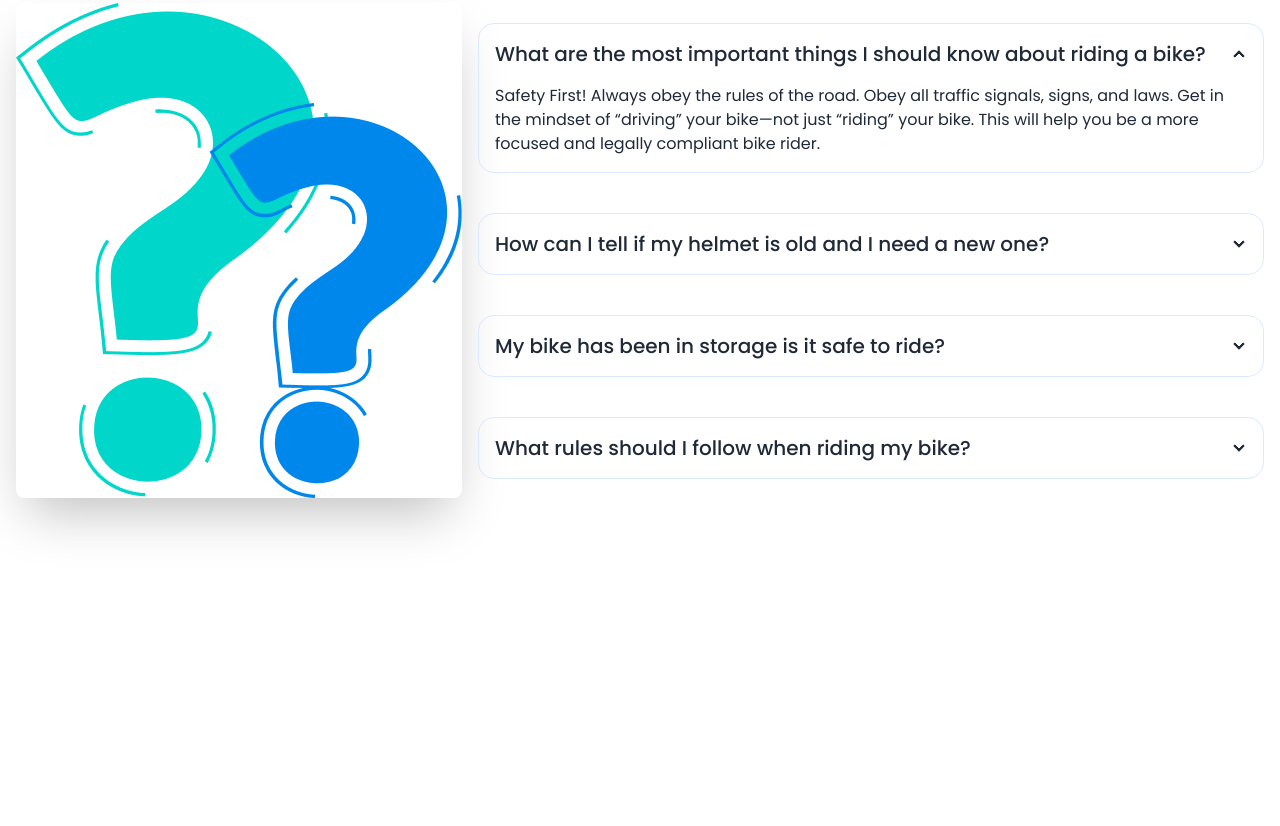
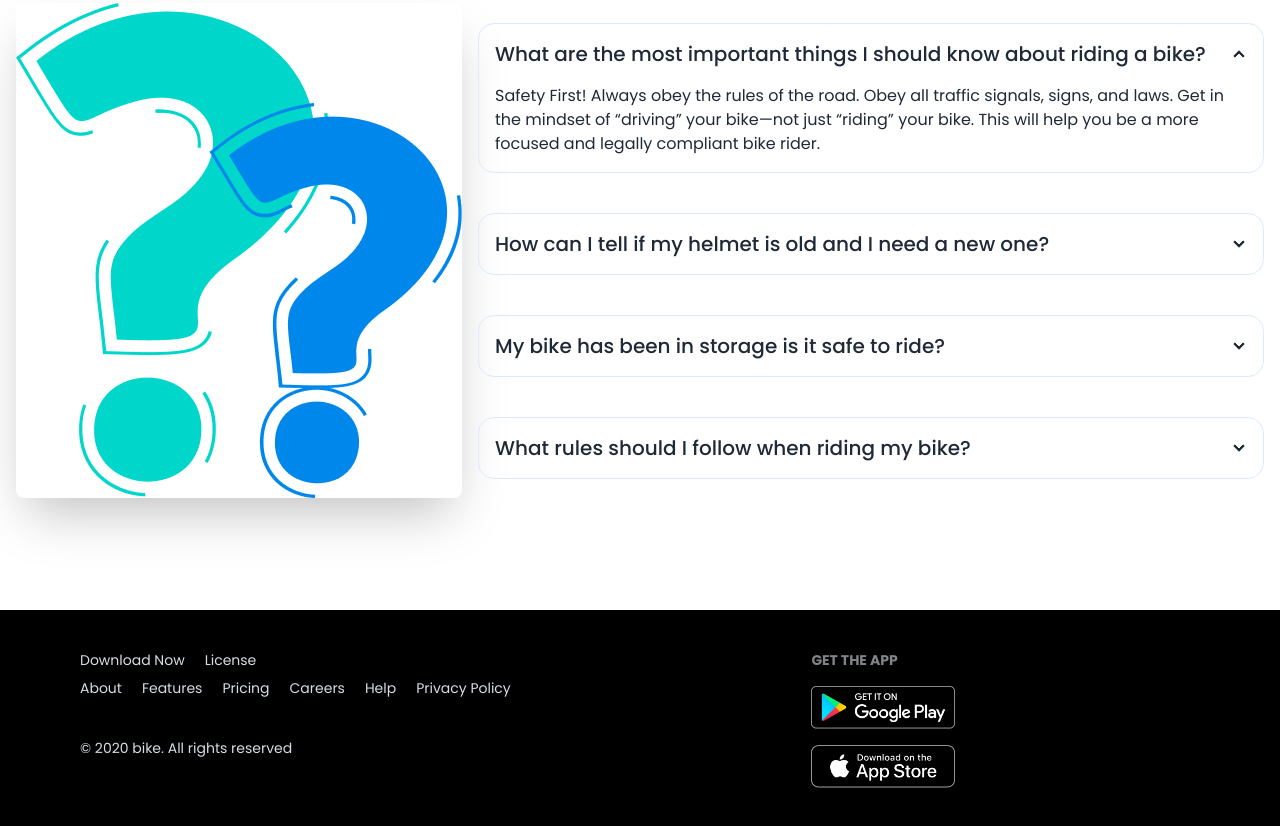
Before and after one commit to Rahmatulllah/biker-zone, a plain HTML site: page index.html in a window 1280 px wide. Shown: the part 2744-3570 px from the top of the page. Before the commit the page ends 3354 px from the top, so only its background shows below. Drawn offline with nearby package versions, Linux system fonts and the light colour scheme.

Commit message:
added footer section

```diff
--- a/index.html
+++ b/index.html
@@ -333,9 +333,34 @@
      </section>
   </main>
   <!-- footer section -->
-  <footer>
-
-  </footer>
+    <footer class="footer bg-black text-neutral-content lg:p-10 ">
+      <aside class=" lg:pl-10">
+        <ul class="flex flex-row gap-5 list-none">
+          <li>Download Now</li>
+          <li>License</li>
+        </ul>
+        <ul class="flex flex-row gap-5 mb-8 list-none">
+          <li>About</li>
+          <li>Features</li>
+          <li>Pricing</li>
+          <li>Careers</li>
+          <li>Help</li>
+          <li>Privacy Policy</li>
+        </ul>
+        <p>© 2020 bike. All rights reserved</p>
+      </aside>
+      <nav>
+        <h6 class="footer-title">Get the App</h6>
+        <div class="grid grid-cols-1 gap-4">
+          <a>
+            <img class="w-36" src="images/others/android.png" alt="">
+          </a>
+          <a>
+            <img class="w-36" src="images/others/ios.png" alt="">
+          </a>
+        </div>
+      </nav>
+    </footer>
 </body>
 
 </html>
```
